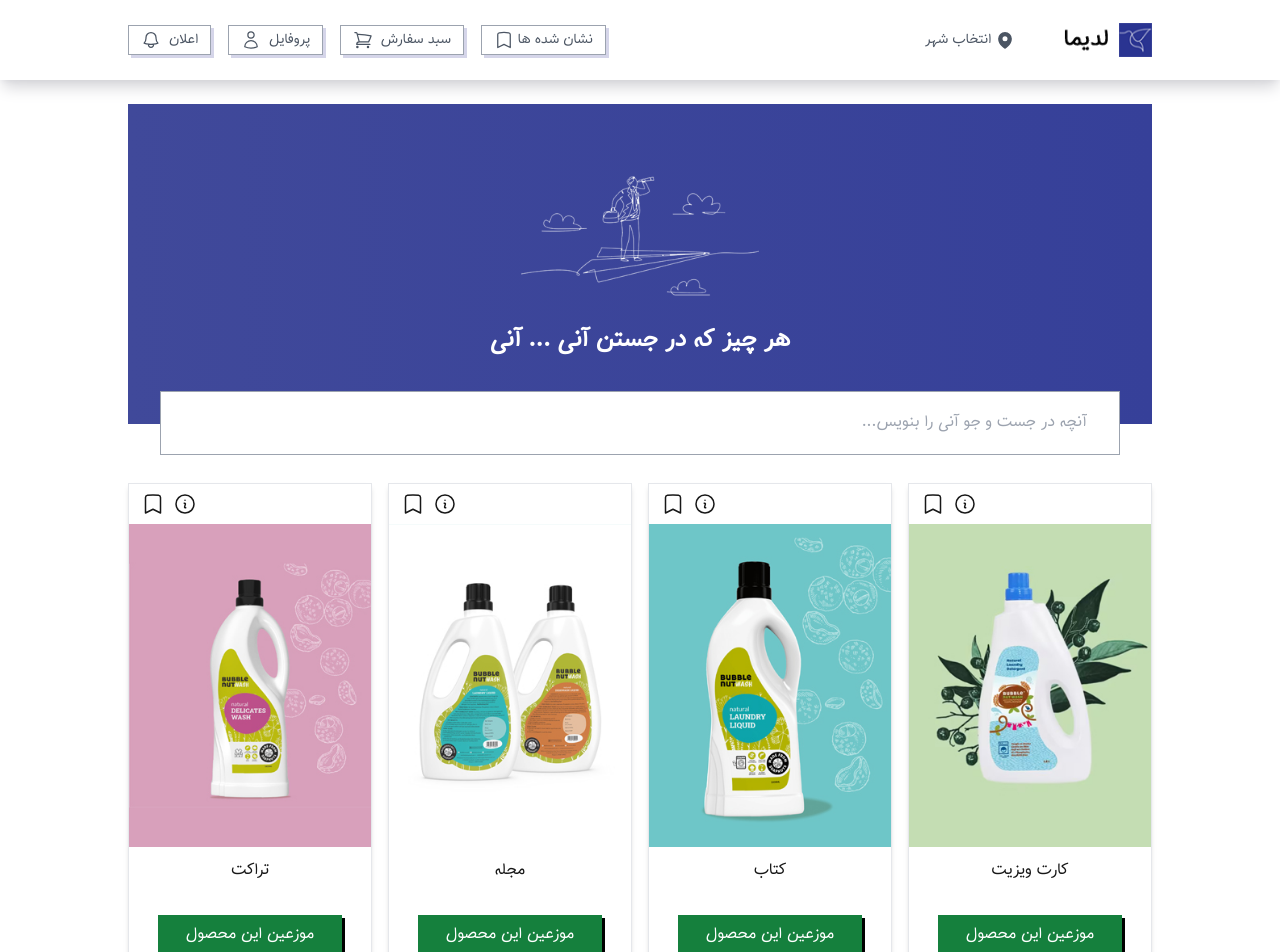
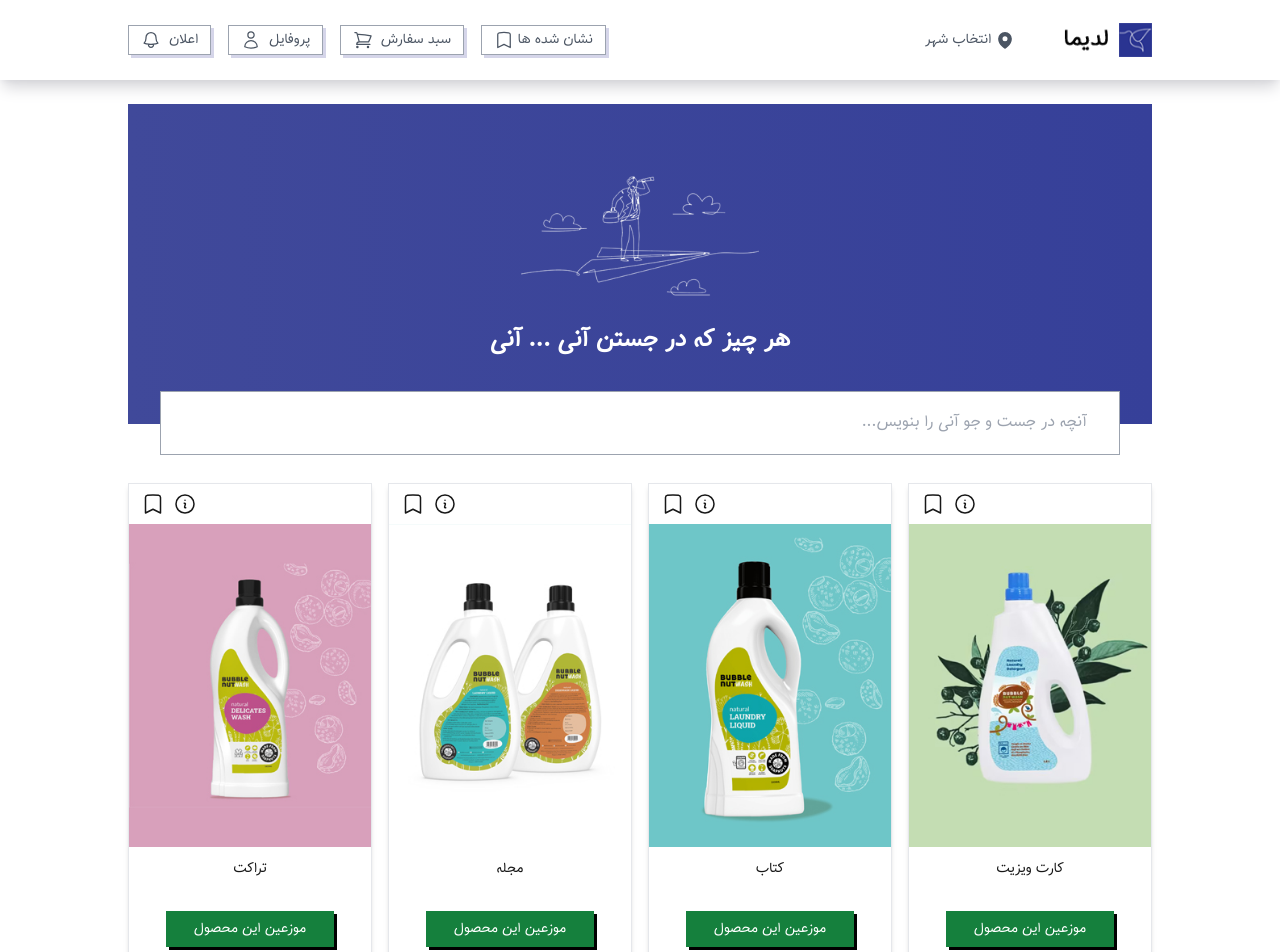
Before and after one commit to Ali-Primer/color-selector, a Next.js app: page / in a window 1280 px wide. Shown: the top 952 px of the page. Built offline with nearby package versions, Linux system fonts and the light colour scheme.

Commit message:
Update Product.tsx

```diff
--- a/app/components/global/product/Product.tsx
+++ b/app/components/global/product/Product.tsx
@@ -54,14 +54,14 @@
           <img src={product.img} alt={product.name} />
         </div>
         <div className="flex w-11/12 justify-center mt-3 mb-3">
-          <p className="text-nowrap text-center">{product.name}</p>
+          <p className="text-nowrap text-center text-sm">{product.name}</p>
         </div>
 
         <button
           style={{
             boxShadow: "3px 3px 0px 0px rgba(0,0,0,1)",
           }}
-          className="bg-green-700 text-white px-7 py-2 my-5"
+          className="bg-green-700 text-white px-7 py-2 my-5 text-sm"
         >
           موزعین این محصول
         </button>
```
